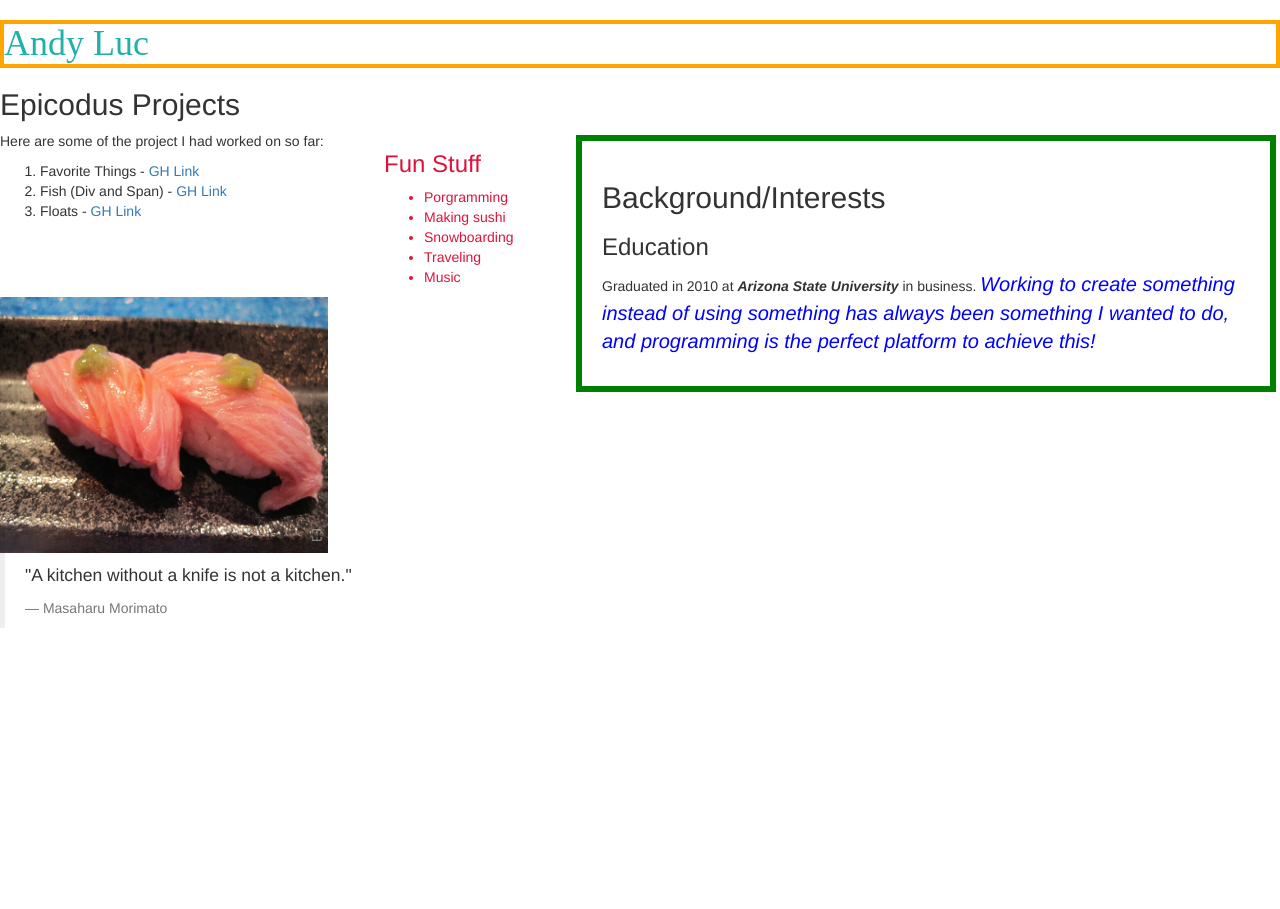
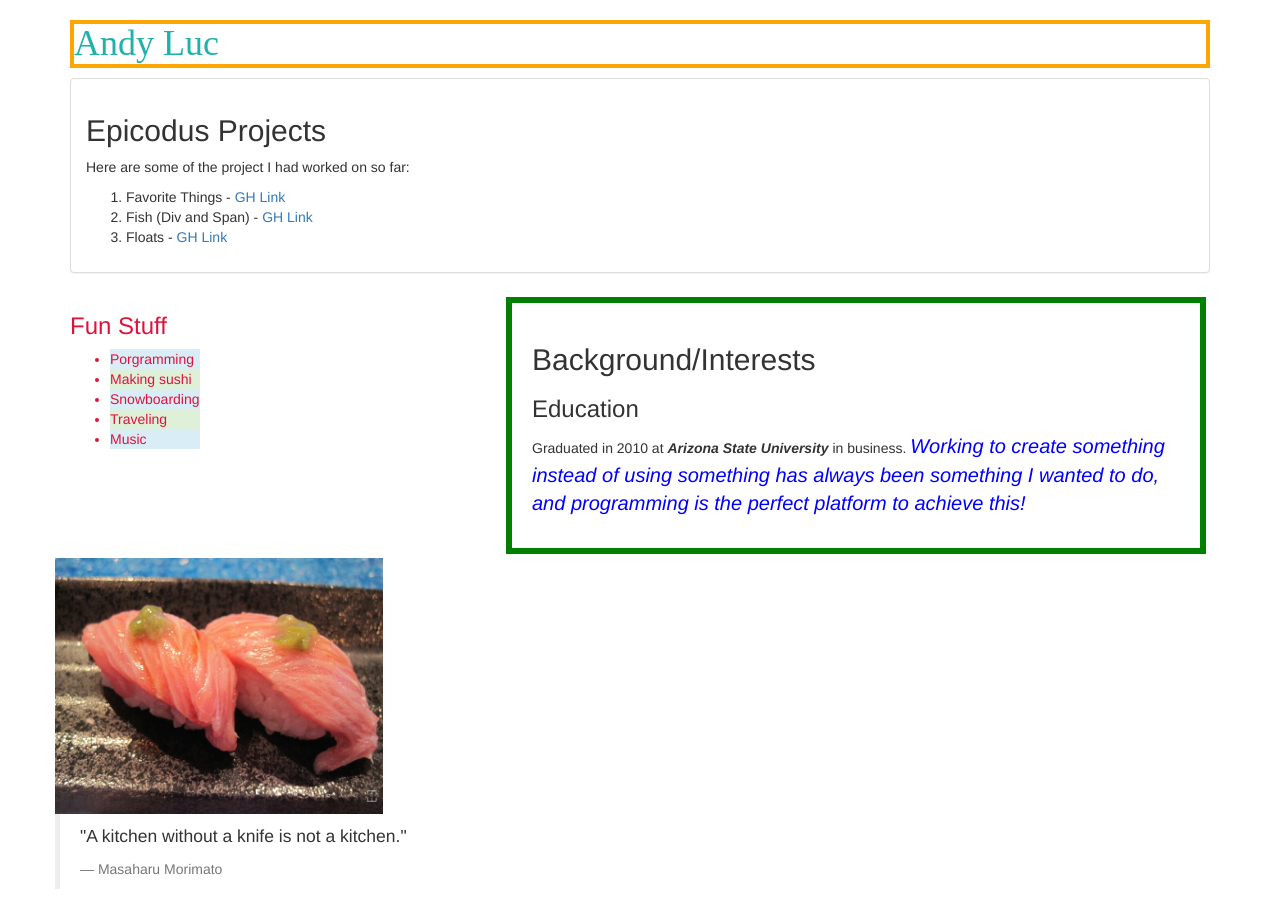
Before and after one commit to rokaandy/Portfolio, a plain HTML site: page index.html in a window 1280 px wide. Before the commit the page ends 800 px from the top, so only its background shows below. Drawn offline with nearby package versions, Linux system fonts and the light colour scheme.

Commit message:
Added bootstrap elements to the HTML

```diff
--- a/index.html
+++ b/index.html
@@ -6,7 +6,13 @@
   <title>Portfolio</title>
 </head>
 <body>
+  <div class="container">
+    <div class="row">
+      <div class="col-md-12">
         <h1>Andy Luc</h1>
+        <div class="panel panel-default">
+          <div class="panel-body">
+
             <h2>Epicodus Projects</h2>
             <div class="sidebar">
               <p>Here are some of the project I had worked on so far:</p>
@@ -16,25 +22,32 @@
                 <li>Floats - <a href="https://github.com/rokaandy/Float">GH Link</a></li>
               </ol>
             </div>
+          </div>
+        </div>
+
         <div class="air">
           <h2>Background/Interests</h2>
           <h3>Education</h3>
           <p>Graduated in 2010 at <strong><em>Arizona State University</strong></em> in business. <span class="cloud">Working to create something instead of using something has always been something I wanted to do, and programming is the perfect platform to achieve this!</span></p>
         </div>
+
         <div class="important">
           <h3>Fun Stuff</h3>
           <ul>
-      <li>Porgramming</li>
-      <li>Making sushi</li>
-      <li>Snowboarding</li>
-      <li>Traveling</li>
-      <li>Music</li>
+            <li class="bg-info">Porgramming</li>
+            <li class="bg-success">Making sushi</li>
+            <li class="bg-info">Snowboarding</li>
+            <li class="bg-success">Traveling</li>
+            <li class="bg-info">Music</li>
           </ul>
+        </div>
       </div>
       <img src="img/toro.jpg" alt="toro nigiri" width="328" height="256">
       <blockquote>
         <p>"A kitchen without a knife is not a kitchen."
           <footer>Masaharu Morimato</footer>
         </blockquote>
+      </div>
+    </div>
   </body>
   </html>
```
Lines whose indentation alone changed are shown as unchanged.
